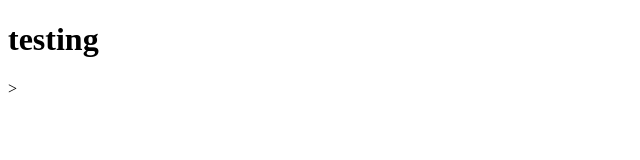
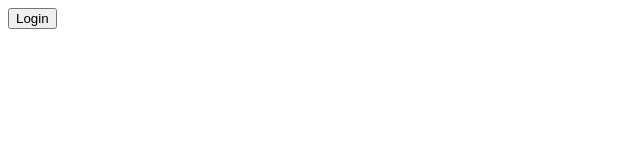
Before and after one commit to Jooods/bored, a plain HTML site: page index.html in a window 1280 px wide. Shown: the whole page, without its empty margins (0-640 px from the left). Drawn offline with Linux system fonts and the light colour scheme.

Commit message:
Add title and login button to index.html
Added a title and a button to the HTML document.

```diff
--- a/index.html
+++ b/index.html
@@ -1,10 +1,12 @@
 <!DOCTYPE html>
 <html>
-    <header>
-        <h1> testing </h1>
-        </header>
+<head>
+<title>THE BORED WEB</title>
+</head>
 <body>
+<button onclick="alert('gagi wag')"> Login</button>
 
-    </body>
 
-</html>>
+</button>
+</body>
+</html>
```
